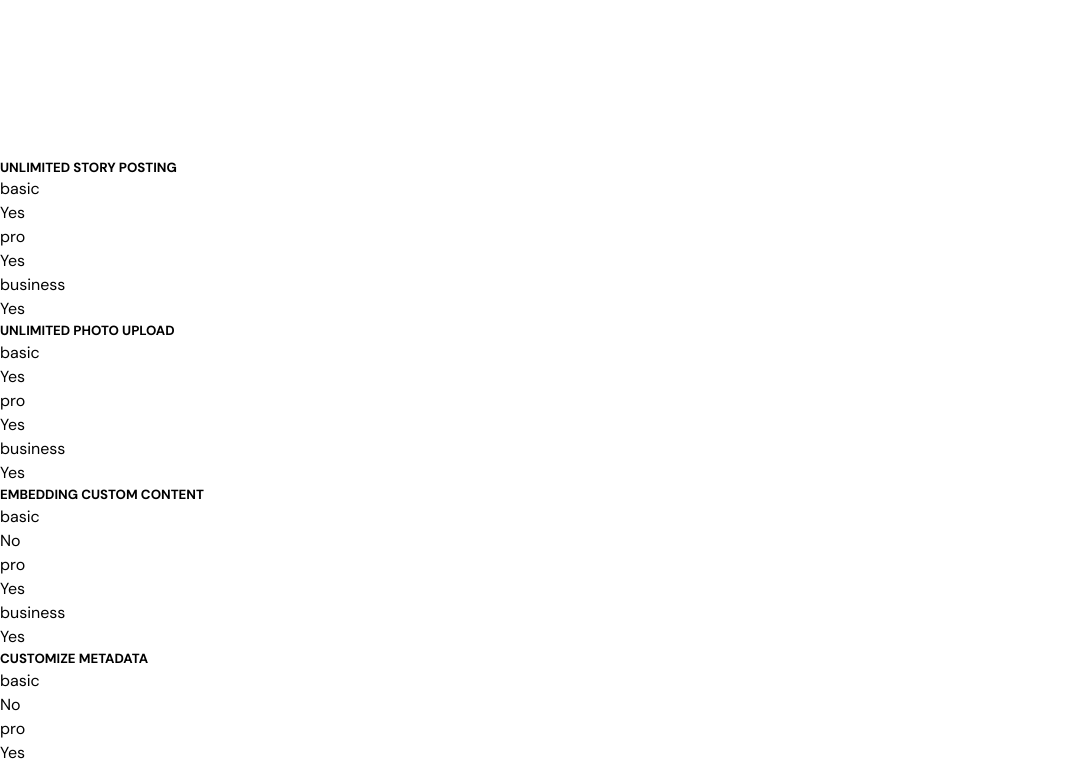
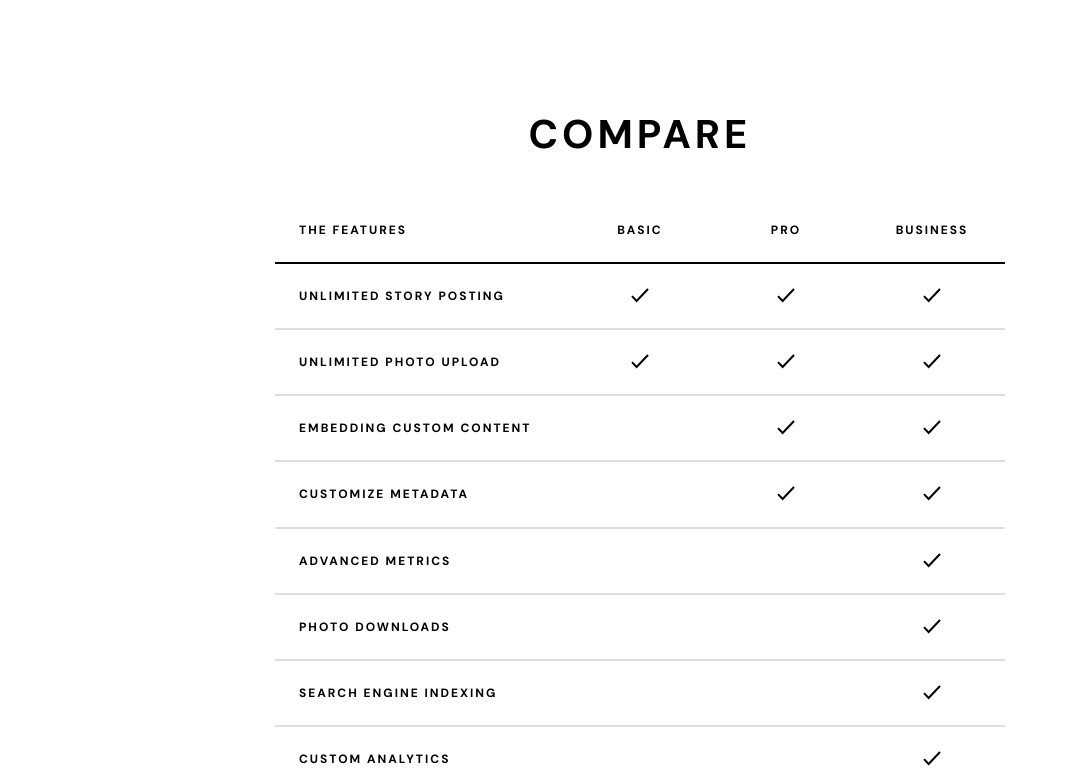
Before and after one commit to s2i61m97o/fm-photosnap-multipage, a Next.js app: page /pricing in a window 1280 px wide. Shown: the part 1205-1973 px from the top of the page, without its empty margins (0-1068 px from the left). Built offline with nearby package versions, Linux system fonts and the light colour scheme.

Commit message:
page(pricing): add plan compare table

```diff
--- a/src/app/(withCalltoAction)/pricing/page.module.scss
+++ b/src/app/(withCalltoAction)/pricing/page.module.scss
@@ -33,3 +33,108 @@
     overflow: hidden;
   }
 }
+
+.compare {
+  margin: v.$sp-800 clamp(v.$sp-400, 1.5229rem + 2.0356vw, v.$sp-500);
+  max-width: 730px;
+  @include mq.md {
+    margin-inline: auto;
+  }
+}
+
+.compare__title {
+  display: none;
+
+  @include t.heading;
+  @include mq.md {
+    display: block;
+    margin-block: v.$sp-800;
+    text-align: center;
+    text-transform: uppercase;
+  }
+}
+
+.compare__header {
+  display: grid;
+  grid-template-columns: 2fr repeat(3, 1fr);
+  padding-block-end: v.$sp-300;
+  text-transform: uppercase;
+  @include t.preset7;
+  @include mq.lg {
+    span:first-child {
+      padding-inline-start: v.$sp-300;
+    }
+  }
+}
+
+.compare__data {
+  @include mq.md {
+    justify-items: center;
+    justify-self: center;
+  }
+}
+
+.compare__plansLg {
+  position: absolute;
+  width: 1px;
+  height: 1px;
+  padding: 0;
+  margin: -1px;
+  overflow: hidden;
+  clip: rect(0, 0, 0, 0);
+  white-space: nowrap;
+  border: 0;
+  @include mq.md {
+    position: unset;
+    width: unset;
+    height: unset;
+    padding: 0;
+    margin: unset;
+    overflow: hidden;
+    clip: unset;
+    white-space: nowrap;
+    border: 0;
+    justify-self: center;
+  }
+}
+.compare__plansSm {
+  color: rgb(from v.$neutral-950 r g b / 0.5);
+  margin-block-end: v.$sp-100;
+  text-transform: uppercase;
+  @include t.preset8;
+  @include mq.md {
+    display: none;
+  }
+}
+
+.compare__feature {
+  @include t.preset7;
+  @include mq.md {
+    padding-inline-start: v.$sp-300;
+  }
+}
+
+.compare__row {
+  display: grid;
+  grid-template-columns: repeat(3, 1fr);
+  margin-block: v.$sp-300;
+  row-gap: v.$sp-200;
+
+  h5 {
+    grid-column: span 3;
+  }
+
+  @include mq.md {
+    grid-template-columns: 2fr repeat(3, 1fr);
+    h5 {
+      grid-column: span 1;
+    }
+  }
+}
+
+.compare__divider {
+  border: 1px solid v.$neutral-300;
+}
+.compare__headerDivider {
+  border: 1px solid v.$neutral-950;
+}
--- a/src/app/(withCalltoAction)/pricing/page.tsx
+++ b/src/app/(withCalltoAction)/pricing/page.tsx
@@ -7,6 +7,7 @@ import {useState} from "react";
 import clsx from "clsx";
 import PlanCard from "@/components/ui/PlanCard/PlanCard";
 import pricing from "@/data/pricing.json";
+import {Icons} from "@/components/ui/Icons";
 
 type BillingPeriod = "monthly" | "yearly";
 interface PlanFeatures {
@@ -45,17 +46,34 @@ export default function Pricing() {
   >;
   const featureCards = featureKeys.map((feature) => {
     return (
-      <div key={feature}>
-        <h5>{feature.replaceAll("-", " ").toUpperCase()}</h5>
+      <>
+        <div key={feature} role="row" className={styles.compare__row}>
+          <h5 className={styles.compare__feature} role="rowheader">
+            {feature.replaceAll("-", " ").toUpperCase()}
+          </h5>
+
           {pricing.map((plan, index) => {
             return (
-            <div key={index}>
-              <p>{plan.title}</p>
-              <p>{plan.planFeatures[feature] ? "Yes" : "No"}</p>
+              <div key={index} className={styles.compare__data}>
+                <span className={styles.compare__plansSm} aria-hidden>
+                  {plan.title}
+                </span>
+                <p>
+                  {plan.planFeatures[feature] ? (
+                    <>
+                      <span className="visually-hidden">included</span>
+                      <Icons.Check />
+                    </>
+                  ) : (
+                    <span className="visually-hidden">not included</span>
+                  )}
+                </p>
               </div>
             );
           })}
         </div>
+        <hr className={styles.compare__divider} />
+      </>
     );
   });
   return (
@@ -117,7 +135,20 @@ export default function Pricing() {
           })}
         </div>
       </section>
-      <section style={{marginBlock: "10rem"}}>{featureCards}</section>
+      <section role="table" className={styles.compare}>
+        <h2 className={styles.compare__title}>compare</h2>
+        <div className={styles.compare__header} role="rowgroup">
+          <span>the features</span>
+          {pricing.map((plan) => (
+            <span className={styles.compare__plansLg} role="columnheader">
+              {plan.title}
+            </span>
+          ))}
+        </div>
+        <hr className={styles.compare__headerDivider} />
+
+        <div role="rowgroup">{featureCards}</div>
+      </section>
     </>
   );
 }
--- a/src/assets/images/pricing/index.ts
+++ b/src/assets/images/pricing/index.ts
@@ -1,18 +1,8 @@
-import checkDesktop from "./desktop/check.svg";
-
 import heroDesktop from "./desktop/hero.jpg";
 import heroTablet from "./tablet/hero.jpg";
 import heroMobile from "./mobile/hero.jpg";
 
 export const Images = {
-  check: [
-    {
-      size: "lg",
-      src: checkDesktop,
-      width: 830,
-      height: 650,
-    },
-  ],
   hero: [
     {
       size: "sm",
--- /dev/null
+++ b/src/components/ui/Icons/Check.tsx
@@ -0,0 +1,18 @@
+export default function Check() {
+  return (
+    <svg
+      xmlns="http://www.w3.org/2000/svg"
+      width="18"
+      height="15"
+      aria-hidden
+      focusable={false}
+    >
+      <path
+        fill="none"
+        stroke="currentColor"
+        stroke-width="2"
+        d="M1 8.124L5.623 13 17 1"
+      />
+    </svg>
+  );
+}
--- a/src/components/ui/Icons/index.ts
+++ b/src/components/ui/Icons/index.ts
@@ -13,6 +13,7 @@ import Pinterest from "./Pinterest";
 import Twitter from "./Twitter";
 import Youtube from "./Youtube";
 import Logo from "./Logo";
+import Check from "./Check";
 
 export const Icons = {
   Arrow,
@@ -30,6 +31,7 @@ export const Icons = {
   Twitter,
   Youtube,
   Logo,
+  Check,
 };
 
 export type IconKey = keyof typeof Icons;
--- a/src/styles/sass/_typography.scss
+++ b/src/styles/sass/_typography.scss
@@ -58,3 +58,9 @@
   line-height: $lh-135;
   letter-spacing: $ls-02;
 }
+
+@mixin preset8 {
+  font-size: $font-xxs;
+  font-weight: $font-bold;
+  letter-spacing: $ls-02;
+}
--- a/src/styles/sass/_variables.scss
+++ b/src/styles/sass/_variables.scss
@@ -45,6 +45,7 @@ $r-full: var(--r-full);
 
 /* Font Size */
 
+$font-xxs: var(--font-xxs);
 $font-xs: var(--font-xs);
 $font-sm: var(--font-sm);
 $font-base: var(--font-base);
--- a/src/styles/tokens.css
+++ b/src/styles/tokens.css
@@ -49,6 +49,7 @@
 
   /* Font Size */
 
+  --font-xxs: 0.625rem;
   --font-xs: 0.75rem;
   --font-sm: 0.8125rem;
   --font-base: 0.9375rem;
```
Lines whose indentation alone changed are shown as unchanged.
